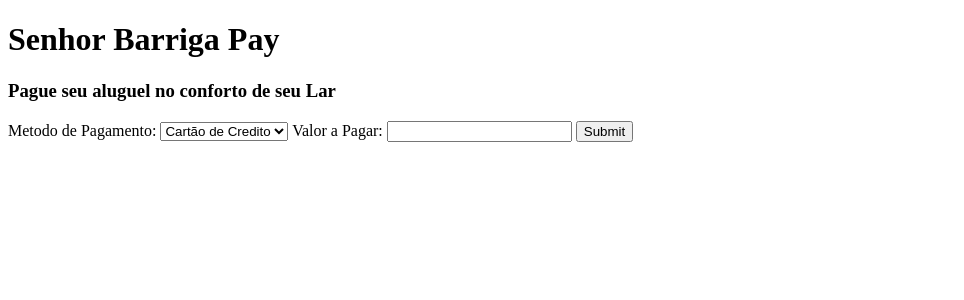
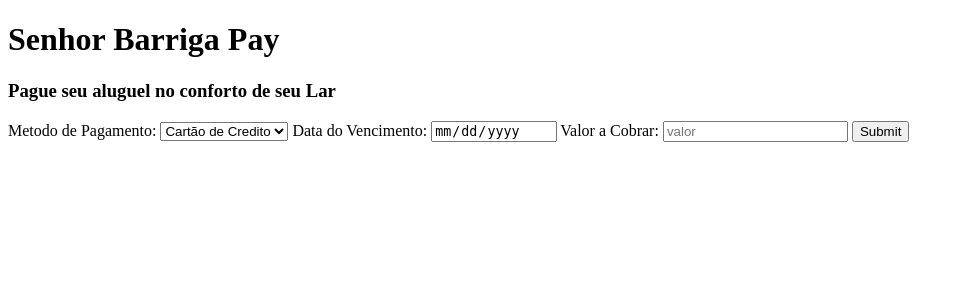
Before and after one commit to DanielBarretoAlves/seuBarrigaCard, a Flask app: page /dada in a window 1280 px wide. Shown: the top 300 px of the page, without its empty margins (0-964 px from the left). Run offline with Flask 2, Linux system fonts and the light colour scheme.

Commit message:
Ta pronto e funcionando se der merda volta pra ca

```diff
--- a/app.py
+++ b/app.py
@@ -16,20 +16,43 @@ def home():
     return render_template('index.html')
 
 
-@app.route("/test", methods=["POST", "GET"])
+@app.route("/cadCobranca", methods=["POST", "GET"])
 def dono():
     valor = request.form.get('valor')
+    dataVen = request.form.get('dataVen')
+
+    dictionary = {
+
+    "Valor": valor,
+    "Data do vencimento": dataVen
+    }
+
+    json_object = json.dumps(dictionary, indent=4)
+
+    with open("historicoCobranca.json", "w") as outfile:
+        outfile.write(json_object)
+
+    # "Forma De Pagamento " + pagamento + " Valor a Pagar" + valor
+    return render_template('index.html', valor=valor, dataVen=dataVen)
+
+
+
+@app.route("/cadPag", methods=["POST", "GET"])
+def pag():
+    valor = request.form.get('valor')
+    dataVen = request.form.get('dataVen')
     pagamento = request.form.get('pagamento')
 
     dictionary = {
 
     "Valor": valor,
-    "Forma_de_Pagamento": pagamento
+    "Data do vencimento": dataVen,
+    "Metodo de Pagamento": pagamento
     }
 
     json_object = json.dumps(dictionary, indent=4)
 
-    with open("sample.json", "w") as outfile:
+    with open("historicoPagamento.json", "w") as outfile:
         outfile.write(json_object)
 
     # "Forma De Pagamento " + pagamento + " Valor a Pagar" + valor
--- /dev/null
+++ b/historicoCobranca.json
@@ -0,0 +1,4 @@
+{
+    "Data do vencimento": "2022-10-20",
+    "Valor": "750"
+}
--- /dev/null
+++ b/historicoPagamento.json
@@ -0,0 +1,5 @@
+{
+    "Data do vencimento": "2022-10-20",
+    "Metodo de Pagamento": "debito",
+    "Valor": "750"
+}
--- a/sample.json
+++ /dev/null
@@ -1,4 +0,0 @@
-{
-    "Forma_de_Pagamento": "credito",
-    "Valor": "3500"
-}
--- a/templates/index.html
+++ b/templates/index.html
@@ -13,16 +13,22 @@
 
     <h1>Senhor Barriga Pay</h1>
     <h3>Pague seu aluguel no conforto de seu Lar</h3>
-    <form>
+    <form method="POST" action="/cadPag">
         <label>Metodo de Pagamento:</label>
         <select id="selection" name="pagamento" id="cars">
             <option value="credito">Cartão de Credito</option>
             <option value="debito">Cartão de Debito</option>
             <option value="dinheiro">Dinheiro</option>
         </select>
-        <label>Valor a Pagar:</label>
 
-        <input type="number" value="{{valor}}"/>
+
+
+        <label>Data do Vencimento:</label>
+        <input type="date" name="dataVen" value="{{dataVen}}" readonly/>
+
+        <label>Valor a Cobrar:</label>
+        <input class="form-control" placeholder="valor" name="valor" value="{{valor}}" type="number" readonly/>
+
         <input type="submit" />
     </form>
 </body>
```
Also changed, not shown: templates/dono.html (+4 -6 lines), templates/test.html (deleted, +0 -10 lines).
